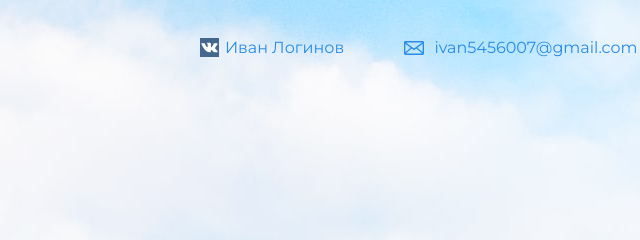
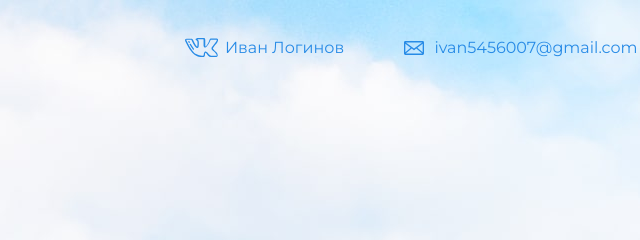
Before and after one commit to IvanGame/my-site, a plain HTML site: page index.html in a window 1280 px wide. Shown: the top 240 px of the page, 418-1058 px from the left. Drawn offline with nearby package versions, Linux system fonts and the light colour scheme.

Commit message:
Ссылка на ВК

```diff
--- a/index.html
+++ b/index.html
@@ -67,6 +67,7 @@
 
     <footer class="page-footer">
       <div class="container">
+        <a class="footer-vk" href="https://vk.com/logo_pass">Иван Логинов</a>
         <a class="footer-email" href="mailto:ivan5456007@gmail.com">ivan5456007@gmail.com</a>
         <a class="footer-phone" href="tel:+79831573160">+7 983 157 31 60</a>
       </div>
--- a/style.css
+++ b/style.css
@@ -47,8 +47,9 @@ body {
 }
 
 .header-vk {
-  padding-left: 25px;
-  background-image: url("img/vk-icon.svg");
+  padding-left: 40px;
+  padding-top: 0px;
+  background-image: url("img/vk-icon-header.svg");
 }
 
 .hero-image {
@@ -197,3 +198,9 @@ body {
   padding-left: 25px;
   background-image: url("img/icon-phone-footer.svg");
 }
+
+.footer-vk {
+  padding-left: 40px;
+  padding-top: 0px;
+  background-image: url("img/vk-icon-footer.svg");
+}
```
Also changed, not shown: img/vk-icon-footer.svg (added), img/vk-icon-header.svg (added), img/vk-icon.svg (deleted).
